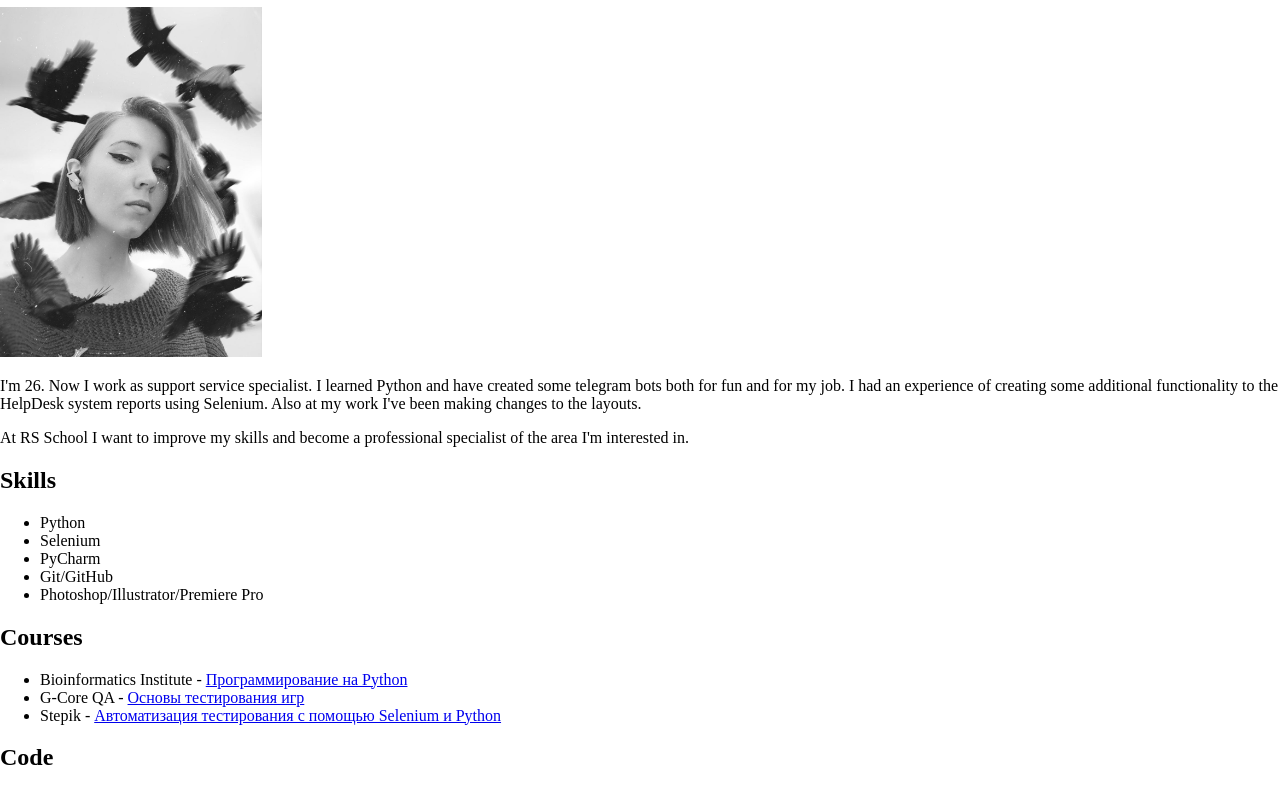
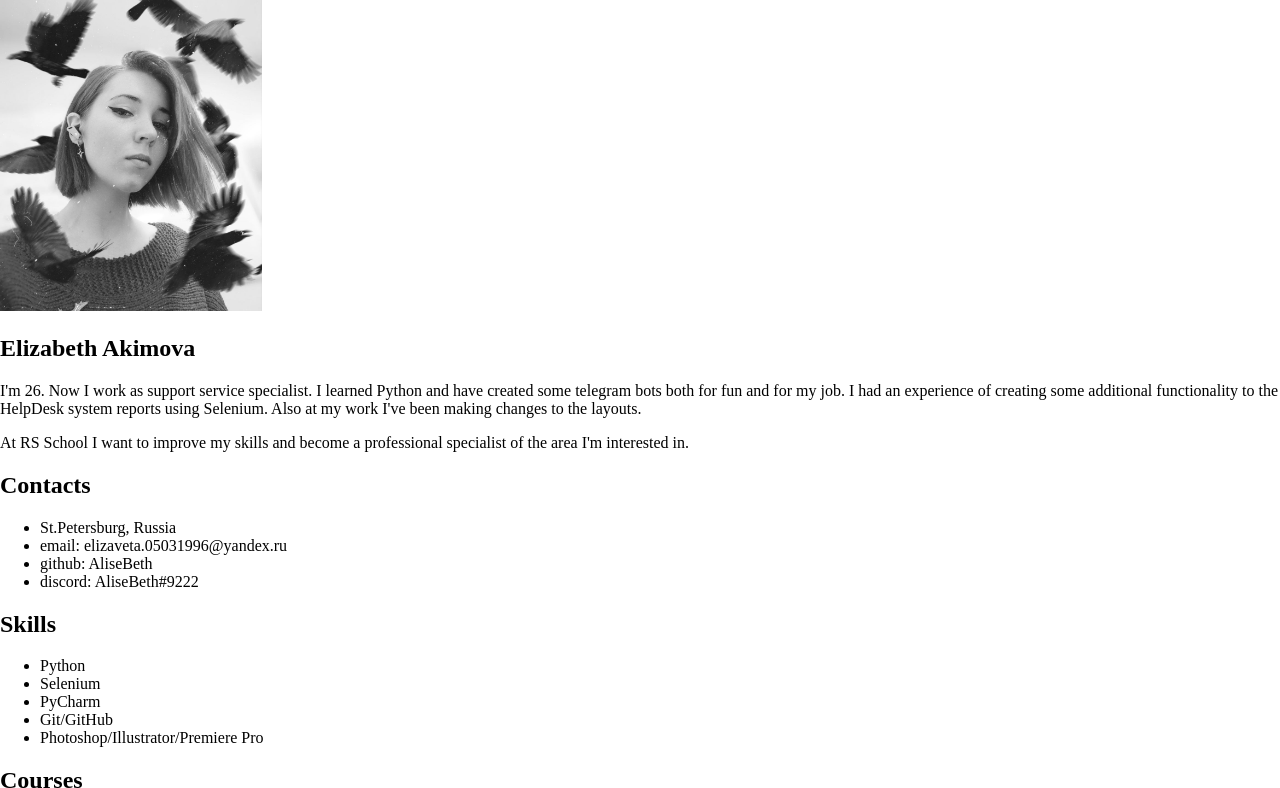
Before and after one commit to AliseBeth/rsschool-cv, a plain HTML site: page index.html in a window 1280 px wide. Shown: the part 197-985 px from the top of the page. Drawn offline with Linux system fonts and the light colour scheme.

Commit message:
feat: add contacts

```diff
--- a/index.html
+++ b/index.html
@@ -9,11 +9,11 @@
     <title>CV</title>
 </head>
 <body>
-
     <header>
         <nav>
             <ul>
                 <li><a href='#name'>Info</a></li>
+                <li><a href='#contacts'>Contacts</a></li>
                 <li><a href="#skills">Skills</a></li>
                 <li><a href="#courses">Courses</a></li>
                 <li><a href="#code">Code</a></li>
@@ -23,10 +23,11 @@
         </nav>
     </header>
 
+    <main>
 
-    <main>
+        <img src="/assets/img/my-photo.jpg" height="350" alt="the most beautiful photo in the world">
+        <section>
             <h1 id="name"> Elizabeth Akimova</h1>
-        <img src="/assets/img/my-photo.jpg" height="350" alt="the most beautiful photo in the world">
             <div>
                 <p>I'm 26. Now I work as support service specialist.
                 I learned Python and have created some telegram bots both for fun and for my job. I had an experience of creating
@@ -34,7 +35,19 @@
                 Also at my work I've been making changes to the layouts.</p>
                 <p>At RS School I want to improve my skills and become a professional specialist of the area I'm interested in.</p>
             </div>
+        </section>
 
+        <section>
+            <h2 id="contacts">Contacts</h2>
+            <div>
+                <ul>
+                    <li>St.Petersburg, Russia</li>
+                    <li>email: elizaveta.05031996@yandex.ru</li>
+                    <li>github: AliseBeth</li>
+                    <li>discord: AliseBeth#9222</li>
+                </ul>
+            </div>
+        </section>
 
         <section>
             <h2 id="skills"> Skills</h2>
```
Lines whose indentation alone changed are shown as unchanged.
